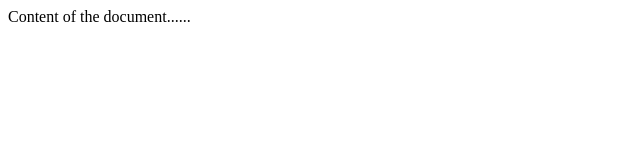
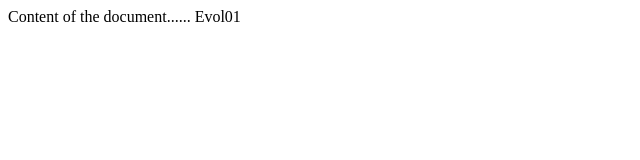
Before and after one commit to d4u-bduj/WebStaticTest, a plain HTML site: page index.html in a window 1280 px wide. Shown: the full height of the page, 0-640 px from the left. Drawn offline with Linux system fonts and the light colour scheme.

Commit message:
branch evol01

```diff
--- a/index.html
+++ b/index.html
@@ -6,5 +6,6 @@
 </head>
 <body>
 	Content of the document......
+	Evol01
 </body>
 </html>
```
Also changed, not shown: 1 other file.
